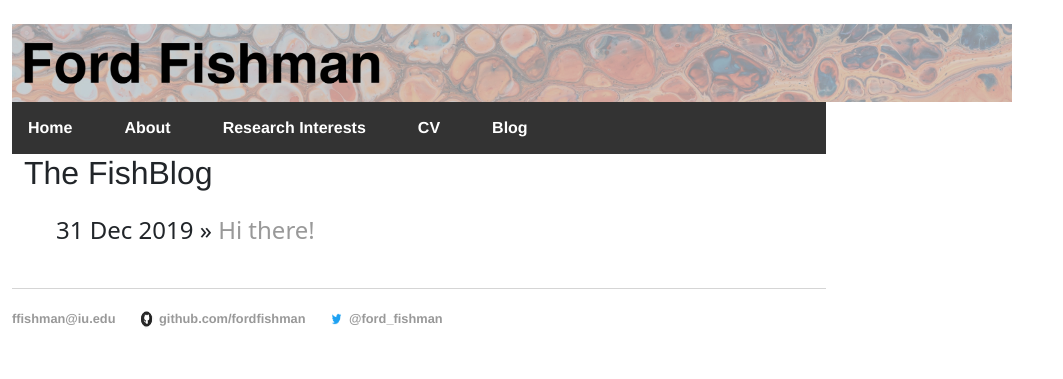
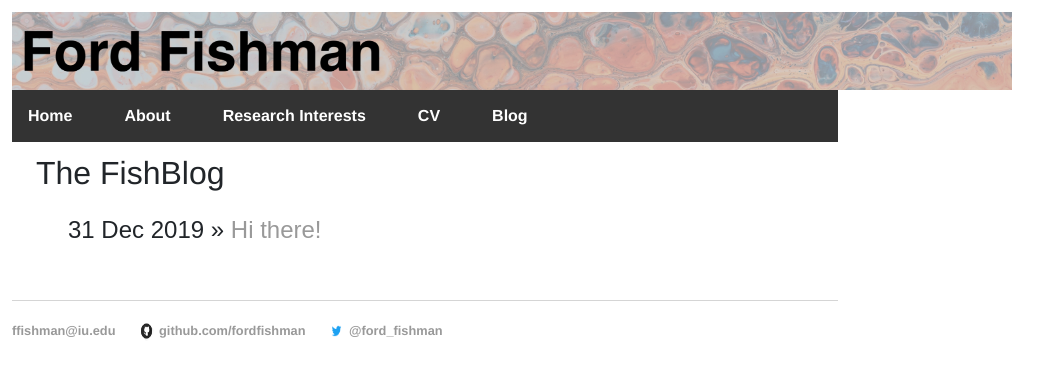
Before and after one commit to fordfishman/fordfishman.github.io, a Jekyll site: the page built from blog/index.html, in a window 1280 px wide. Shown: the top 379 px of the page, without its empty margins (0-1063 px from the left). Built offline with Jekyll 4.4.1, drawn with Linux system fonts in a browser that asks for light colours.

Commit message:
Style changes

```diff
--- a/blog/index.html
+++ b/blog/index.html
@@ -2,6 +2,8 @@
 layout: default
 title: The FishBlog
 ---
+
+<div class="blurb">
     <h2>{{ page.title }}</h2>
     <ul class="posts">
 
@@ -10,3 +12,4 @@
                 title="{{ post.title }}">{{ post.title }}</a></li>
         {% endfor %}
     </ul>
+</div>
--- a/css/main.css
+++ b/css/main.css
@@ -1,14 +1,11 @@
 body {
+  font-family:'Helvetica', 'Arial', 'Sans-Serif';
   max-width: 850px;
   padding: 12px;
   padding-bottom: 0;
 }
-@media only screen and (min-width: 481px) {
-  body {
-    padding-top: 24px;
-    padding-right: 24px;
-    padding-left: 12px;
-  }
+.blurb {
+  padding: 12px;
 }
 nav ul {
   list-style-type: none;
@@ -18,7 +15,7 @@
   overflow: hidden;
   background-color: #333;
   font-weight: bold;
-  font-family:'Helvetica', 'Arial', 'Sans-Serif';
+  /* font-family:'Helvetica', 'Arial', 'Sans-Serif'; */
 }
 nav li {
   float: left;
@@ -35,6 +32,8 @@
 /* Change the link color to #111 (black) on hover */
 nav li a:hover {
   background-color: #111;
+  color: #dcdcdc;
+  text-decoration: none;
 }
 
 nav .active {
@@ -47,7 +46,7 @@
   padding: 0;
   overflow: hidden;
   font-weight: bold;
-  font-family:'Helvetica', 'Arial', 'Sans-Serif';
+  /* font-family:'Helvetica', 'Arial', 'Sans-Serif'; */
 }
 nav ul li, footer ul li {
   display: inline;
@@ -62,27 +61,23 @@
 }
 h1 {
     font-size: 3em;
-    font-family:'Helvetica', 'Arial', 'Sans-Serif';
+    /* font-family:'Helvetica', 'Arial', 'Sans-Serif'; */
 }
 h2 {
     font-size: 2em;
-    font-family:'Helvetica', 'Arial', 'Sans-Serif';
+    /* font-family:'Helvetica', 'Arial', 'Sans-Serif'; */
 }
 h3 {
     font-size: 1.5em;
-    font-family:'Helvetica', 'Arial', 'Sans-Serif';
+    /* font-family:'Helvetica', 'Arial', 'Sans-Serif'; */
 }
 p {
     font-size: 1.0em;
-    font-family: 'Arial', 'Helvetica', 'sans-serif';
+    /* font-family: 'Arial', 'Helvetica', 'sans-serif'; */
     line-height: 0.9em;
     color: #333;
     text-align: justify;
     text-justify: inter-word;
-    margin-top: 20px;
-    margin-bottom: 10px;
-    margin-right: 150px;
-    margin-left: 50px;
     line-height: 1.2;
 }
 footer {
@@ -93,6 +88,8 @@
 ul.posts {
     margin: 20px auto 40px;
     font-size: 1.5em;
+    font-family: 'Arial', 'Helvetica', 'sans-serif';
+
 }
 
 ul.posts li {
@@ -156,3 +153,13 @@
 .active:after {
   content: "\2212"; /* Unicode character for "minus" sign (-) */
 }
+
+@media only screen and (min-width: 765px) {
+  body {
+    font-family:'Helvetica', 'Arial', 'Sans-Serif';
+  }
+
+  p {
+    margin-right: 150px;
+  }
+}
```
Lines whose indentation alone changed are shown as unchanged.
